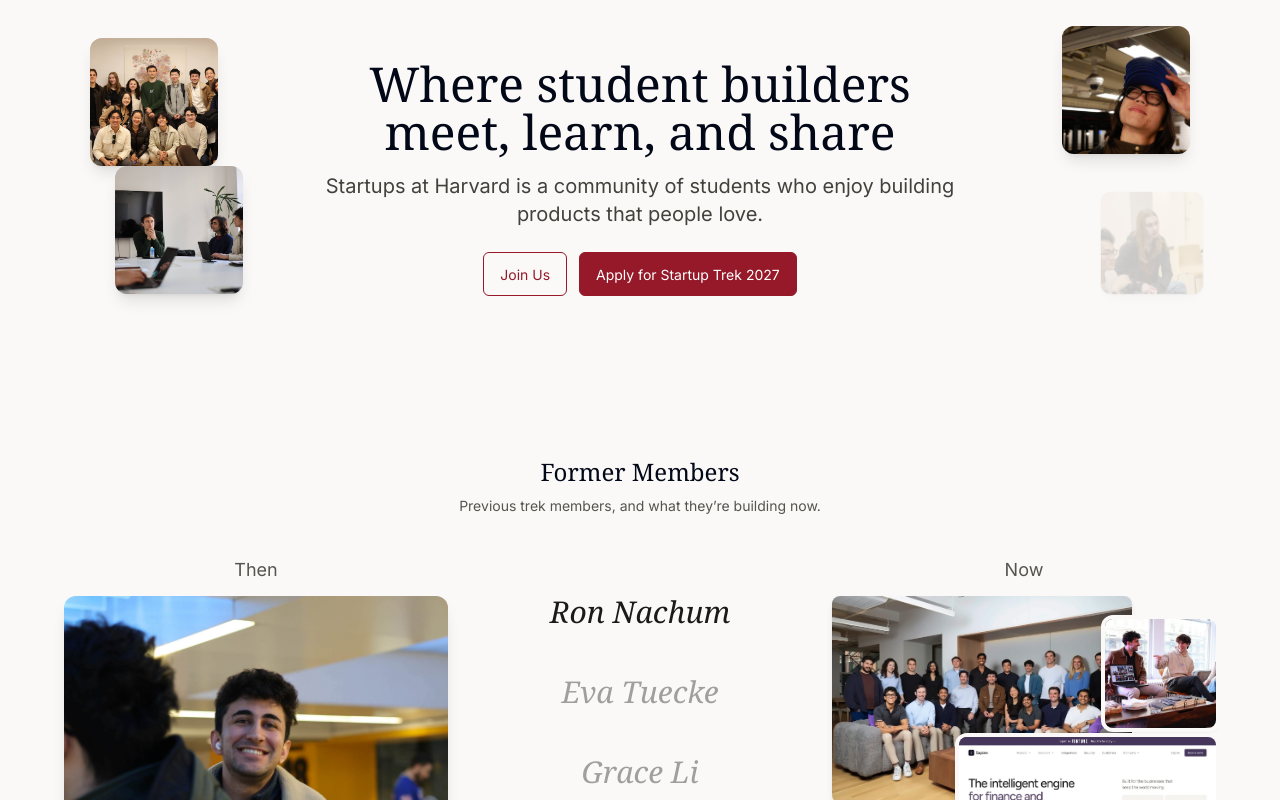
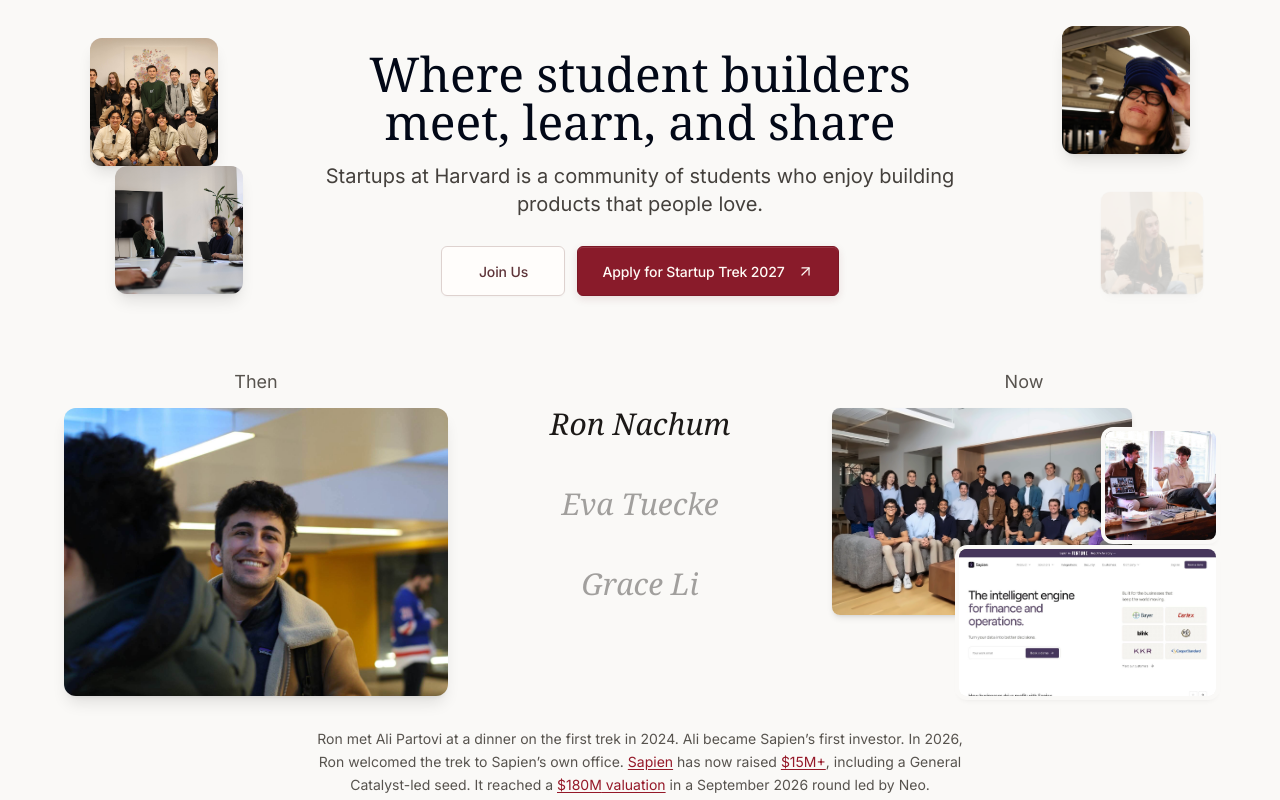
Before and after one commit to harvardstartups/harvardstartups, a Next.js app: page / in a window 1280 px wide. Shown: the top 800 px of the page. Built offline with nearby package versions, Linux system fonts and the light colour scheme.

Commit message:
Refine homepage calls to action and tighten founder layout

```diff
--- a/app/globals.css
+++ b/app/globals.css
@@ -161,3 +161,59 @@
 .join-action-secondary { color: #951929; }
 .join-action-secondary:hover { background: #f3e8e8; }
 .join-action:focus-visible { outline: 2px solid #951929; outline-offset: 3px; }
+
+.join-actions-hero {
+  display: flex;
+  flex-direction: column;
+  justify-content: center;
+  gap: 12px;
+  max-width: 340px;
+  margin: 28px auto 0;
+}
+
+.join-actions-hero .join-action {
+  min-height: 50px;
+  padding: 12px 24px;
+  gap: 12px;
+  border-radius: 6px;
+  font-size: 14px;
+  font-weight: 500;
+  line-height: 1.5;
+  letter-spacing: -0.01em;
+  transition: background-color 180ms ease, border-color 180ms ease, box-shadow 180ms ease, transform 180ms ease;
+}
+
+.join-actions-hero .join-action-secondary {
+  min-width: 124px;
+  color: #5e3439;
+  background: #fffdfb;
+  border-color: #ded2cf;
+  box-shadow: 0 1px 2px rgb(64 27 32 / 3%);
+}
+
+.join-actions-hero .join-action-primary {
+  background: #891b2a;
+  border-color: #7c1725;
+  color: #fffaf5;
+  box-shadow: inset 0 1px 0 rgb(255 255 255 / 12%), 0 3px 8px rgb(100 22 34 / 12%);
+}
+
+@media (hover: hover) {
+  .join-actions-hero .join-action:hover { transform: translateY(-1px); }
+  .join-actions-hero .join-action-secondary:hover { background: #f7efeb; border-color: #c8b4af; }
+  .join-actions-hero .join-action-primary:hover {
+    background: #741523;
+    box-shadow: inset 0 1px 0 rgb(255 255 255 / 12%), 0 5px 12px rgb(100 22 34 / 17%);
+  }
+}
+
+.join-actions-hero .join-action:active { transform: translateY(0); }
+
+@media (min-width: 640px) {
+  .join-actions-hero { flex-direction: row; max-width: none; }
+}
+
+@media (prefers-reduced-motion: reduce) {
+  .join-actions-hero .join-action { transition: none; }
+  .join-actions-hero .join-action:hover { transform: none; }
+}
--- a/app/page.tsx
+++ b/app/page.tsx
@@ -33,7 +33,7 @@
           <p className="text-base sm:text-lg md:text-xl text-stone-700 mt-3 md:mt-4">
             Startups at Harvard is a community of students who enjoy building products that people love.
           </p>
-          <JoinActions />
+          <JoinActions variant="hero" />
         </div>
         <SpotlightImages />
       </section>
@@ -104,19 +104,16 @@
           <article className="border-t border-stone-300 pt-4">
             <h3 className="font-serif text-xl mb-2">10-K Reading Club</h3>
             <p>On alternating Tuesdays, we read public companies’ annual and quarterly reports, comparing businesses in the same industry and learning what drives their performance.</p>
-            <a href={JOIN_FORM_URL} target="_blank" rel="noopener noreferrer" className="inline-flex items-center min-h-11 mt-2 underline underline-offset-4">Get event updates ↗</a>
           </article>
           <article className="border-t border-stone-300 pt-4">
             <h3 className="font-serif text-xl mb-2">Member Grants</h3>
-            <p>With support from <a href="https://xfund.com/" target="_blank" rel="noopener noreferrer" className="underline">Xfund</a>, we are piloting grants of up to $10k for early-stage, pre-revenue startups founded by members. No equity required.</p>
+            <p>With support from <a href="https://xfund.com/" target="_blank" rel="noopener noreferrer" className="underline">Xfund</a>, we are piloting grants of up to $10k for early-stage, pre-revenue startups founded by members. No equity required. Applications are reviewed on a rolling basis.</p>
             <a href={GRANT_APPLICATION_URL} target="_blank" rel="noopener noreferrer" className="inline-flex items-center min-h-11 mt-2 underline underline-offset-4">Apply for a grant ↗</a>
-            <p className="text-sm text-stone-600 mt-1">Applications are reviewed on a rolling basis.</p>
           </article>
           <article className="border-t border-stone-300 pt-4">
             <h3 className="font-serif text-xl mb-2">Startup Trek</h3>
-            <p>A fully funded, five-day trip to New York City in early 2027. Visit startups and VC firms, meet the people building them, and explore what you could build next.</p>
+            <p>A fully funded, five-day trip to New York City in early 2027. Visit startups and VC firms, meet the people building them, and explore what you could build next. Apply by October 10. Grace period through October 12.</p>
             <a href={TREK_APPLICATION_URL} target="_blank" rel="noopener noreferrer" className="inline-flex items-center min-h-11 mt-2 underline underline-offset-4">Apply for Startup Trek 2027 ↗</a>
-            <p className="text-sm text-stone-600 mt-1">Apply by October 10. Grace period through October 12.</p>
           </article>
         </div>
       </section>
@@ -164,10 +161,11 @@
         </section>
         <div className="section">
           <h2 id="join-us">Join Us</h2>
-          <p>Meet other student builders, join our events, or apply for the next Startup Trek.</p>
-          <JoinActions />
-          <div className="h-5" />
           <p>
+            If you&apos;re a student interested in joining our events this semester, please fill out this{" "}
+            <a href={JOIN_FORM_URL} target="_blank" rel="noopener noreferrer" className="underline">interest form</a>.
+          </p>
+          <p className="mt-3">
             If you&apos;re part of a startup interested in engaging with our
             group, please reach out to us at{" "}
             <a href="mailto:startupsatharvard@gmail.com" className="underline">
--- a/components/HeroBeforeAfter.tsx
+++ b/components/HeroBeforeAfter.tsx
@@ -158,11 +158,7 @@
       </div>
 
       {/* Sticky viewport */}
-      <div ref={stickyRef} className="sticky top-0 min-h-screen flex flex-col items-center justify-center px-4 py-4 md:py-16 z-10">
-        <header className="text-center max-w-xl mx-auto mb-3 md:mb-10">
-          <h2 id="alumni-heading">Former Members</h2>
-          <p className="text-sm text-stone-600">Previous trek members, and what they’re building now.</p>
-        </header>
+      <div ref={stickyRef} className="sticky top-0 min-h-[60vh] flex flex-col items-center justify-center px-4 py-4 md:py-12 z-10">
         {/* Desktop: 3-column (during | names | now) */}
         {/* Mobile: names on top, then two images side by side */}
         <div className="w-full max-w-6xl flex flex-col md:grid md:grid-cols-[1fr_auto_1fr] gap-4 md:gap-8 lg:gap-16 items-center md:items-start">
--- a/components/JoinActions.tsx
+++ b/components/JoinActions.tsx
@@ -1,8 +1,12 @@
 import { JOIN_FORM_URL, TREK_APPLICATION_URL } from "@/lib/links";
+import { ArrowUpRight } from "lucide-react";
 
-export function JoinActions() {
-  return <div className="flex flex-col sm:flex-row justify-center gap-3 mt-6">
+export function JoinActions({ variant = "default" }: { variant?: "default" | "hero" }) {
+  return <div className={variant === "hero" ? "join-actions-hero" : "flex flex-col sm:flex-row justify-center gap-3 mt-6"}>
     <a href={JOIN_FORM_URL} target="_blank" rel="noopener noreferrer" className="join-action join-action-secondary">Join Us</a>
-    <a href={TREK_APPLICATION_URL} target="_blank" rel="noopener noreferrer" className="join-action join-action-primary">Apply for Startup Trek 2027</a>
+    <a href={TREK_APPLICATION_URL} target="_blank" rel="noopener noreferrer" className="join-action join-action-primary">
+      <span>Apply for Startup Trek 2027</span>
+      {variant === "hero" && <ArrowUpRight size={17} strokeWidth={1.7} aria-hidden="true" />}
+    </a>
   </div>;
 }
```
